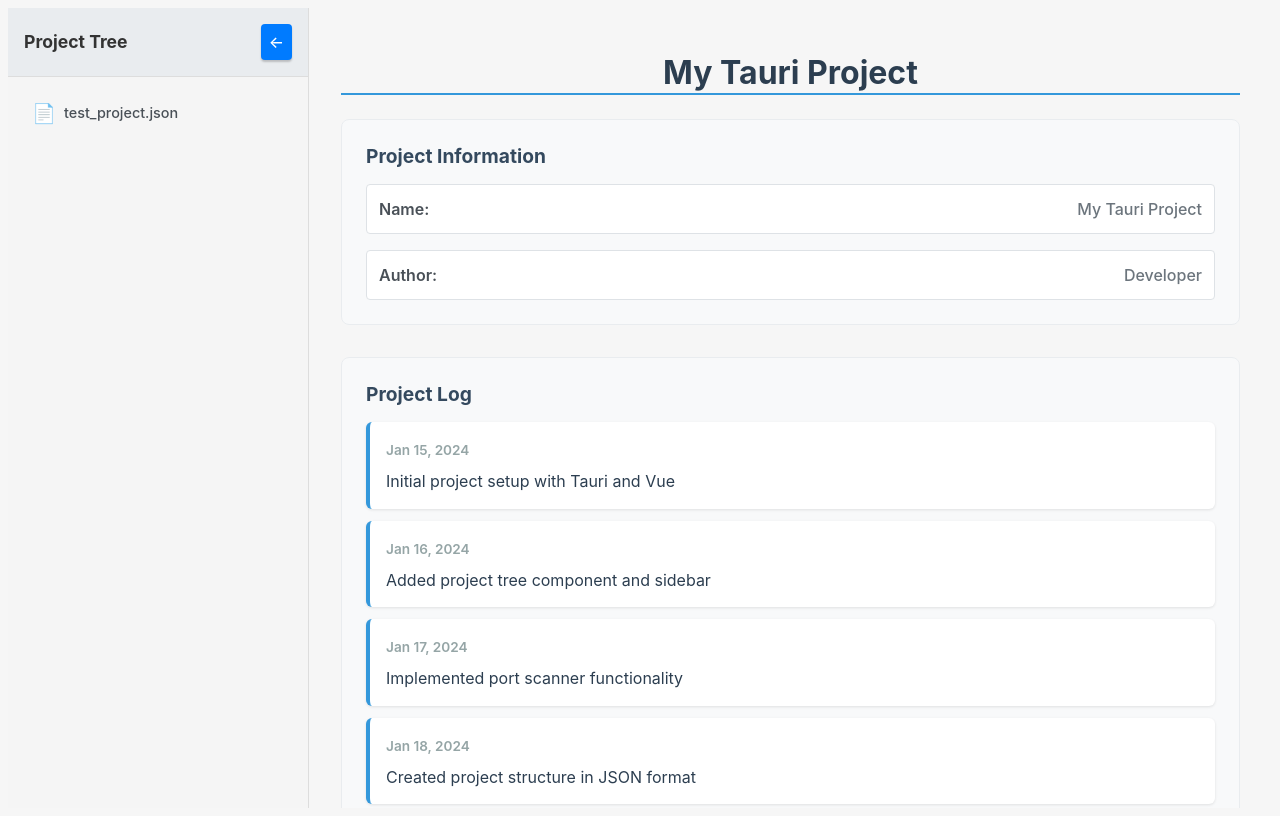
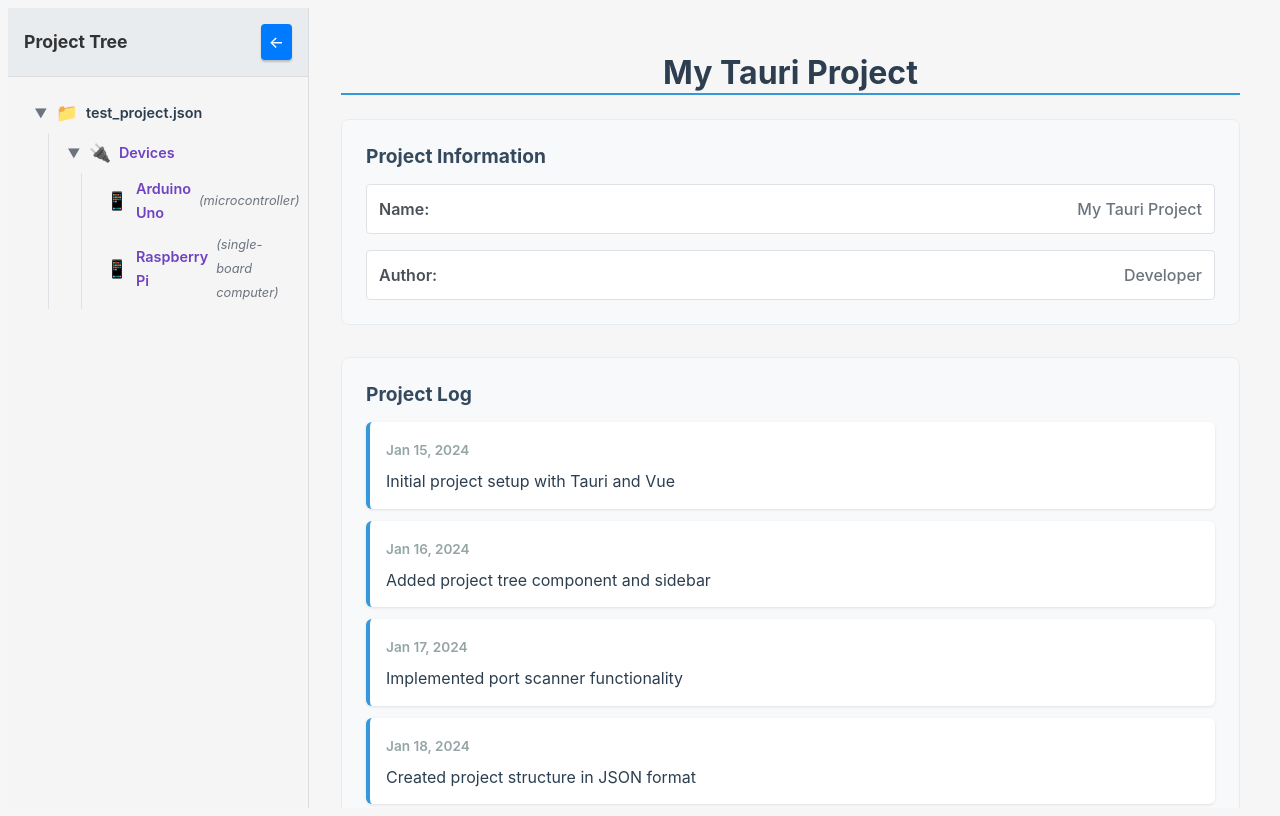
Before and after one commit to voronovmaksim88/RUST, a Vue app in the folder tauri-app/: page / in a window 1280 px wide. Built offline with nearby package versions, Linux system fonts and the light colour scheme.

Commit message:
Вывел девайсы в дерево

```diff
--- a/tauri-app/public/test_project.json
+++ b/tauri-app/public/test_project.json
@@ -23,6 +23,16 @@
       ]
     },
     "devices": {
+      "device1": {
+        "name": "Arduino Uno",
+        "type": "microcontroller",
+        "port": "COM3"
+      },
+      "device2": {
+        "name": "Raspberry Pi",
+        "type": "single-board computer",
+        "port": "COM4"
+      }
     }
   }
 }
--- a/tauri-app/src/components/TheProjectTree.vue
+++ b/tauri-app/src/components/TheProjectTree.vue
@@ -1,17 +1,100 @@
 <script setup lang="ts">
+import { ref, onMounted } from 'vue'
+
+interface LogRecord {
+  date: string
+  text: string
+}
+
+interface ProjectLog {
+  records: LogRecord[]
+}
+
+interface Project {
+  name: string
+  author: string
+  log: ProjectLog
+  devices: Record<string, any>
+}
+
+interface ProjectData {
+  project: Project
+}
+
 interface Props {
   fileName: string
 }
 
 defineProps<Props>()
+const projectData = ref<ProjectData | null>(null)
+const isProjectExpanded = ref(true)
+const isDevicesExpanded = ref(true)
+
+const loadProjectData = async () => {
+  try {
+    const response = await fetch('/test_project.json')
+    if (response.ok) {
+      projectData.value = await response.json()
+    }
+  } catch (error) {
+    console.error('Error loading project data:', error)
+  }
+}
+
+const toggleProject = () => {
+  isProjectExpanded.value = !isProjectExpanded.value
+}
+
+const toggleDevices = () => {
+  isDevicesExpanded.value = !isDevicesExpanded.value
+}
+
+onMounted(() => {
+  loadProjectData()
+})
 </script>
 
 <template>
   <div class="project-tree">
     <div class="tree-container">
-      <div class="file-item">
-        <span class="file-icon">📄</span>
-        <span class="file-name">{{ fileName }}</span>
+      <!-- Проект -->
+      <div class="tree-item project-item">
+        <div class="tree-header" @click="toggleProject">
+          <span class="expand-icon" :class="{ 'expanded': isProjectExpanded }">▶</span>
+          <span class="item-icon">📁</span>
+          <!-- Название проекта -->
+          <span class="item-name">{{ fileName || 'Loading...' }}</span>
+        </div>
+
+        <div v-if="isProjectExpanded" class="tree-children">
+
+          <!-- Устройства -->
+          <div class="tree-item devices-item">
+            <div class="tree-header" @click="toggleDevices">
+              <span class="expand-icon" :class="{ 'expanded': isDevicesExpanded }">▶</span>
+              <span class="item-icon">🔌</span>
+              <span class="item-name">Devices</span>
+            </div>
+
+            <div v-if="isDevicesExpanded" class="tree-children">
+              <div v-if="projectData?.project?.devices && Object.keys(projectData.project.devices).length > 0">
+                <div
+                  v-for="(device, key) in projectData.project.devices"
+                  :key="key"
+                  class="tree-item device-detail"
+                >
+                  <span class="item-icon">📱</span>
+                  <span class="item-name">{{ device.name }}</span>
+                  <span class="device-type">({{ device.type }})</span>
+                </div>
+              </div>
+              <div v-else class="tree-item empty-item">
+                <span class="item-icon">📱</span>
+                <span class="item-name">No devices</span>
+              </div>
+            </div>
+          </div>
+         </div>
       </div>
     </div>
   </div>
@@ -26,7 +109,11 @@
   margin: 0;
 }
 
-.file-item {
+.tree-item {
+  margin: 0;
+}
+
+.tree-header {
   display: flex;
   align-items: center;
   gap: 0.5rem;
@@ -34,17 +121,74 @@
   cursor: pointer;
   border-radius: 4px;
   transition: background-color 0.2s;
+  user-select: none;
 }
 
-.file-item:hover {
+.tree-header:hover {
   background-color: #e9ecef;
 }
 
-.file-icon {
+.tree-children {
+  margin-left: 1.5rem;
+  border-left: 1px solid #dee2e6;
+  padding-left: 0.5rem;
+}
+
+.expand-icon {
+  font-size: 0.8rem;
+  color: #6c757d;
+  transition: transform 0.2s;
+  width: 1rem;
+  text-align: center;
+}
+
+.expand-icon.expanded {
+  transform: rotate(90deg);
+}
+
+.item-icon {
+  font-size: 1.1rem;
+}
+
+.item-name {
+  font-size: 0.9rem;
+  color: #495057;
+  font-weight: 500;
+}
+
+.project-item .item-name {
+  font-weight: 600;
+  color: #2c3e50;
+}
+
+.devices-item .item-name {
+  color: #6f42c1;
+}
+
+.empty-item .item-name {
+  color: #6c757d;
+  font-style: italic;
+}
+
+.device-detail {
+  display: flex;
+  align-items: center;
+  gap: 0.5rem;
+  padding: 0.25rem 0.5rem;
+  margin-left: 0.5rem;
+}
+
+.device-type {
+  font-size: 0.8rem;
+  color: #6c757d;
+  font-style: italic;
+}
+
+.file-item .item-icon {
   font-size: 1.2rem;
 }
 
-.file-name {
+.file-item .item-name {
   font-size: 0.9rem;
   color: #495057;
   font-weight: 500;
```
